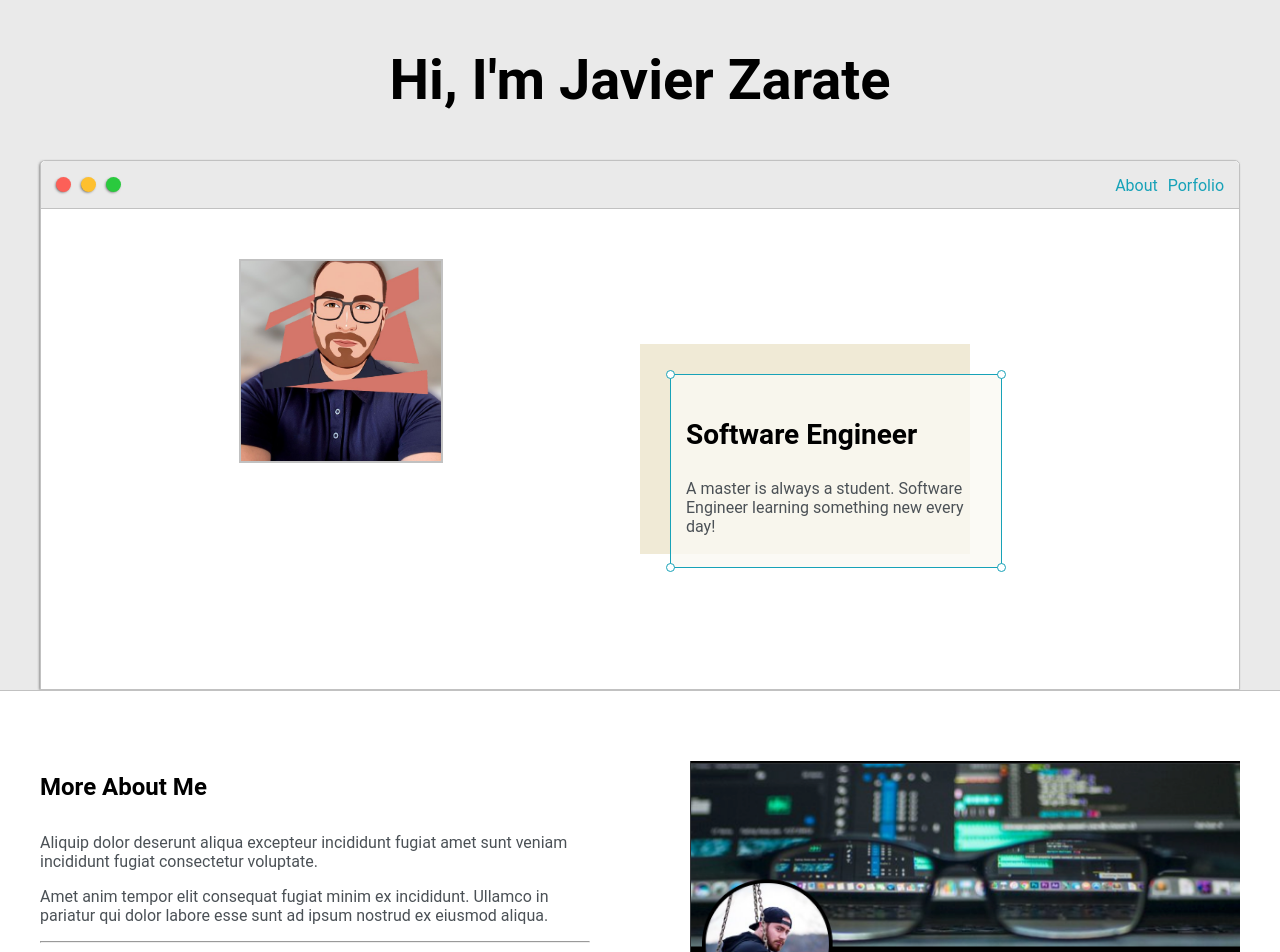
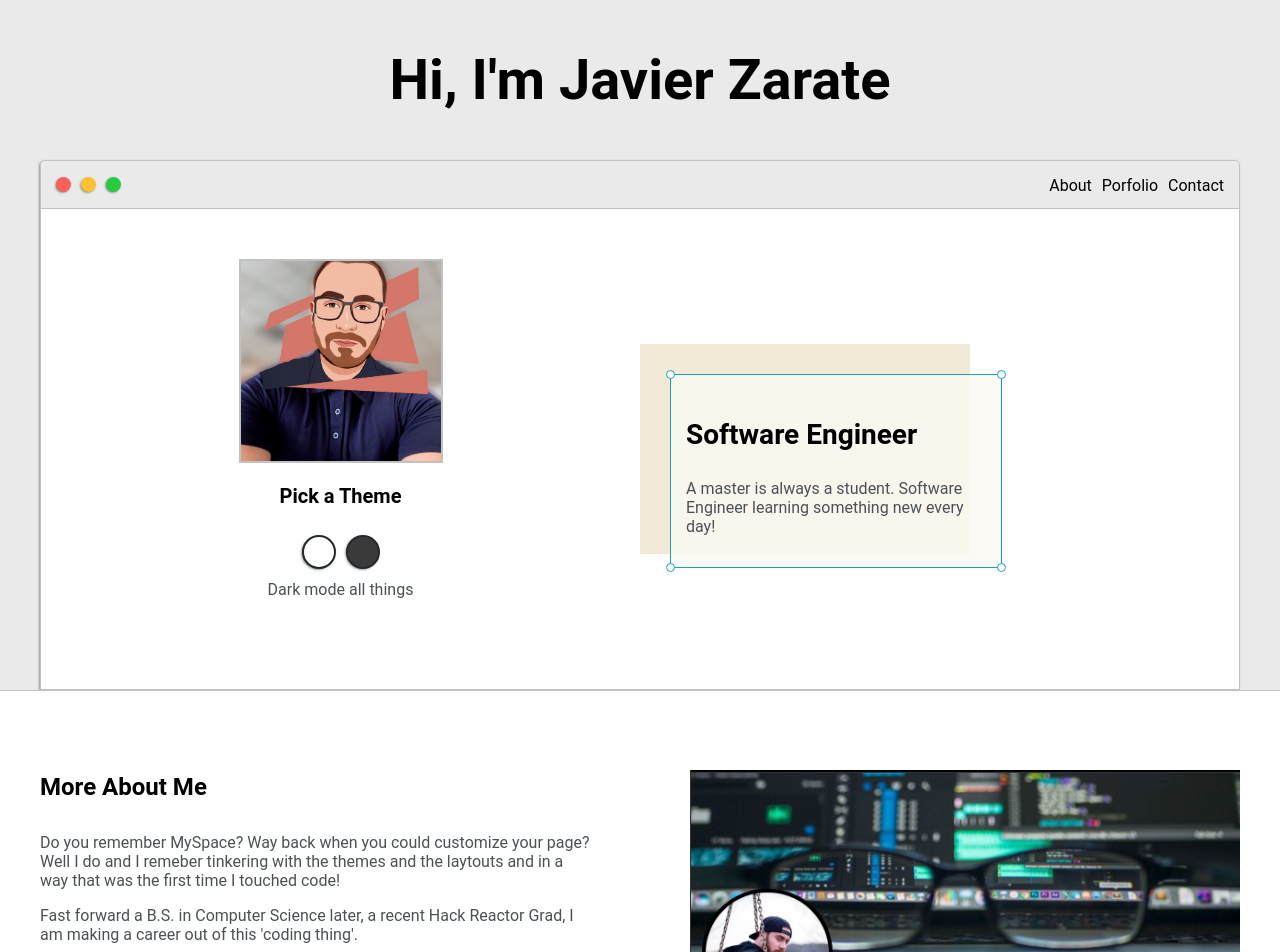
Before and after one commit to javalzar1/portfolio, a React (Create React App) app: page / in a window 1280 px wide. Shown: the top 952 px of the page. Built offline with nearby package versions, Linux system fonts and the light colour scheme.

Commit message:
testing gh-pages package

```diff
--- a/src/components/About.js
+++ b/src/components/About.js
@@ -3,17 +3,18 @@ const About = () => {
 		<section className='s2'>
 			<div className='main-container'>
 				<div className='about-wrapper'>
-					<div className='about-me'>
+					<div id='about' className='about-me'>
 						<h4>More About Me</h4>
 
 						<p>
-							Aliquip dolor deserunt aliqua excepteur incididunt fugiat amet sunt veniam incididunt fugiat
-							consectetur voluptate.
+							Do you remember MySpace? Way back when you could customize your page? Well I do and I
+							remeber tinkering with the themes and the laytouts and in a way that was the first time I
+							touched code!{' '}
 						</p>
 
 						<p>
-							Amet anim tempor elit consequat fugiat minim ex incididunt. Ullamco in pariatur qui dolor
-							labore esse sunt ad ipsum nostrud ex eiusmod aliqua.
+							Fast forward a B.S. in Computer Science later, a recent Hack Reactor Grad, I am making a
+							career out of this 'coding thing'.
 						</p>
 						<hr />
 
@@ -48,7 +49,7 @@ const About = () => {
 					<div className='social-links'>
 						<img id='social-image' src='./assets/twitter.png' alt='twitter' />
 						<h3>Find me on Twitter! </h3>
-						<a target='_blank' href='#'>
+						<a target='_blank' rel='noreferrer' href='https://twitter.com/JavTheDeveloper'>
 							Twitter: @JavTheDeveloper
 						</a>
 					</div>
--- a/src/components/Contact.js
+++ b/src/components/Contact.js
@@ -1,6 +1,6 @@
 const Contact = () => {
 	return (
-		<section className='s2'>
+		<section id='contact' className='s2'>
 			<div className='main-container'>
 				<h3 style={{ 'text-align': 'center' }}>Get in Touch</h3>
 
--- a/src/components/Intro.js
+++ b/src/components/Intro.js
@@ -18,16 +18,26 @@ const Intro = () => {
 
 						<ul id='navigation'>
 							<li>
-								<a href='#'>About</a>
+								<a href='#about'>About</a>
 							</li>
 							<li>
-								<a href='#'>Porfolio</a>
+								<a href='#portfolio'>Porfolio</a>
+							</li>
+							<li>
+								<a href='#contact'>Contact</a>
 							</li>
 						</ul>
 					</div>
 
 					<div className='left-column'>
 						<img id='profile-pic' src='./assets/profile.jpg' alt='profile' />
+						<h5 style={{ 'text-align': 'center', 'line-height': 0 }}>Pick a Theme</h5>
+
+						<div id='theme-options-wrapper'>
+							<div id='light-mode' class='theme-dot'></div>
+							<div id='dark-mode' class='theme-dot'></div>
+						</div>
+						<p style={{ 'text-align': 'center', 'line-height': 0 }}>Dark mode all things</p>
 					</div>
 
 					<div className='right-column'>
--- a/src/components/Portfolio.js
+++ b/src/components/Portfolio.js
@@ -1,6 +1,6 @@
 const Portfolio = () => {
 	return (
-		<section className='s1'>
+		<section id='portfolio' className='s1'>
 			<div className='main-container'>
 				<h3 style={{ 'text-align': 'center' }}>Check out my work</h3>
 
--- a/src/styles/App.css
+++ b/src/styles/App.css
@@ -10,12 +10,15 @@
 	--previewBg: rgb(251, 249, 243, 0.8);
 	--previewShadow: #f0ead6;
 	--buttonColor: black;
+
+	--themeDotBorder: #24292e;
 }
 
 html,
 body {
 	padding: 0;
 	margin: 0;
+	scroll-behavior: smooth;
 }
 
 h1,
@@ -117,10 +120,15 @@ h6 {
 	margin: 0;
 	padding: 10px;
 }
+
 #navigation li {
 	display: inline-block;
 	margin-right: 5px;
 	margin-left: 5px;
+}
+
+#navigation a {
+	color: black;
 }
 
 .dots-wrapper {
@@ -162,6 +170,45 @@ h6 {
 	width: 200px;
 	object-fit: cover;
 	border: 2px solid var(--borderColor);
+}
+
+#theme-options-wrapper {
+	display: flex;
+	justify-content: center;
+}
+
+.theme-dot {
+	height: 30px;
+	width: 30px;
+	background-color: black;
+	border-radius: 50%;
+
+	margin: 5px;
+	border: 2px solid var(--themeDotBorder);
+
+	box-shadow: -1px 1px 3px -1px rgba(0, 0, 0, 0.75);
+	-webkit-box-shadow: -1px 1px 3px -1px rgba(0, 0, 0, 0.75);
+	-moz-box-shadow: -1px 1px 3px -1px rgba(0, 0, 0, 0.75);
+
+	cursor: pointer;
+}
+
+.theme-dot:hover {
+	border-width: 5px;
+}
+
+#light-mode {
+	background-color: #fff;
+}
+
+#dark-mode {
+	background-color: rgb(58, 58, 58);
+}
+
+#theme-note {
+	text-align: center;
+	font: 12px;
+	font-style: italic;
 }
 
 .right-column {
@@ -229,6 +276,10 @@ h6 {
 	display: flex;
 	justify-content: space-evenly;
 	background-color: var(--previewShadow);
+}
+
+#skills ul {
+	list-style-type: none;
 }
 
 .social-links {
```
Also changed, not shown: package.json (+7 -2 lines), src/components/Section2.js (deleted), 1 other file (tests, documents, lock files or other folders).
